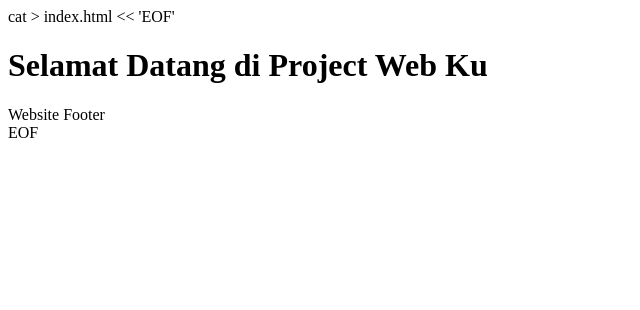
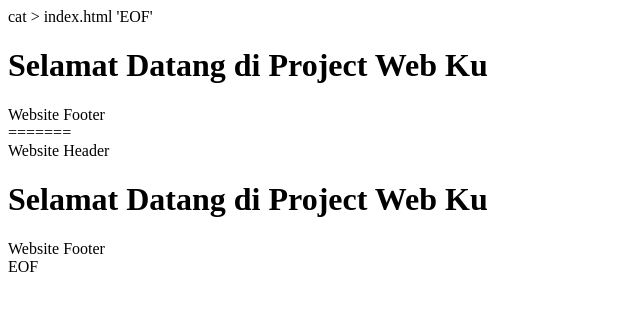
Before and after one commit to haaambi/ulangan_hambi, a plain HTML site: page index.html in a window 1280 px wide. Shown: the whole page, without its empty margins (0-640 px from the left). Drawn offline with Linux system fonts and the light colour scheme.

Commit message:
Add footer component directly to main

```diff
--- a/index.html
+++ b/index.html
@@ -1,4 +1,4 @@
-cat > index.html << 'EOF'
+cat > index.html  'EOF'
 <!DOCTYPE html>
 <html>
 <head>
@@ -7,6 +7,10 @@ cat > index.html << 'EOF'
 <body>
     <h1>Selamat Datang di Project Web Ku</h1>
     <footer>Website Footer</footer>
+=======
+    <header>Website Header</header>
+    <h1>Selamat Datang di Project Web Ku</h1>
+    <footer>Website Footer</footer>
 </body>
 </html>
 EOF
```
